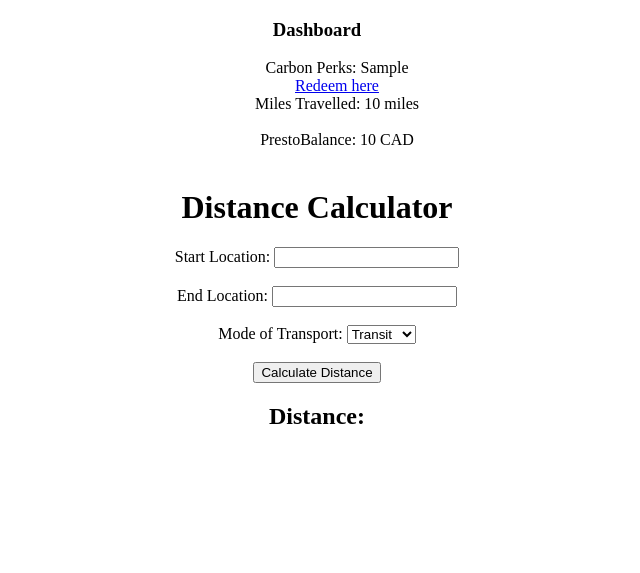
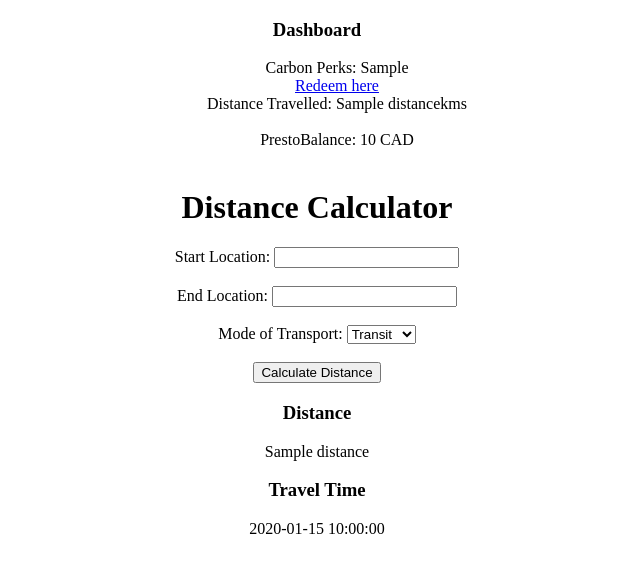
Before and after one commit to akash-gupta04/Commute-, a Flask app: template templates/dashboard.html in a window 1280 px wide. Shown: the top 573 px of the page, without its empty margins (323-963 px from the left). Run offline with Flask 3, Linux system fonts and the light colour scheme; the template is opened without the code that fills it: most values are stand-ins (such as "Sample title", 1, 10 or a date in 2020).

Commit message:
Add files via upload

```diff
--- a/templates/dashboard.html
+++ b/templates/dashboard.html
@@ -14,7 +14,7 @@
             <a href="#redeem">Redeem here</a>
             <br>
             <li>
-                Miles Travelled: {{ result }} miles
+                Distance Travelled: {{ distance }}kms
             </li>
             <br>
             <li>
@@ -24,7 +24,7 @@
         </ul>
     </div>
     <h1>Distance Calculator</h1>
-    <form id="distanceForm">
+    <form action="{{ url_for('dashboard')}}">
         <label for="start">Start Location:</label>
         <input type="text" id="start" name="start" required><br><br>
 
@@ -40,30 +40,8 @@
 
         <button type="submit">Calculate Distance</button>
     </form>
-
-    <h2>Distance:</h2>
-    <p id="result"></p>
-
-    <script>
-        document.getElementById('distanceForm').addEventListener('submit', function(event) {
-            event.preventDefault();
-
-            const formData = new FormData(this);
-            const data = new URLSearchParams(formData);
-
-            fetch('/calculate', {
-                method: 'POST',
-                body: data
-            })
-            .then(response => response.json())
-            .then(data => {
-                document.getElementById('result').textContent = 'Distance: ' + data.distance;
-            })
-            .catch(error => {
-                document.getElementById('result').textContent = 'Error calculating distance.';
-            });
-        });
-    </script>
+    <h3>Distance </h3> {{ distance }}
+    <h3>Travel Time</h3> {{ time }}
 
 </center>
 {% endblock %}
```
